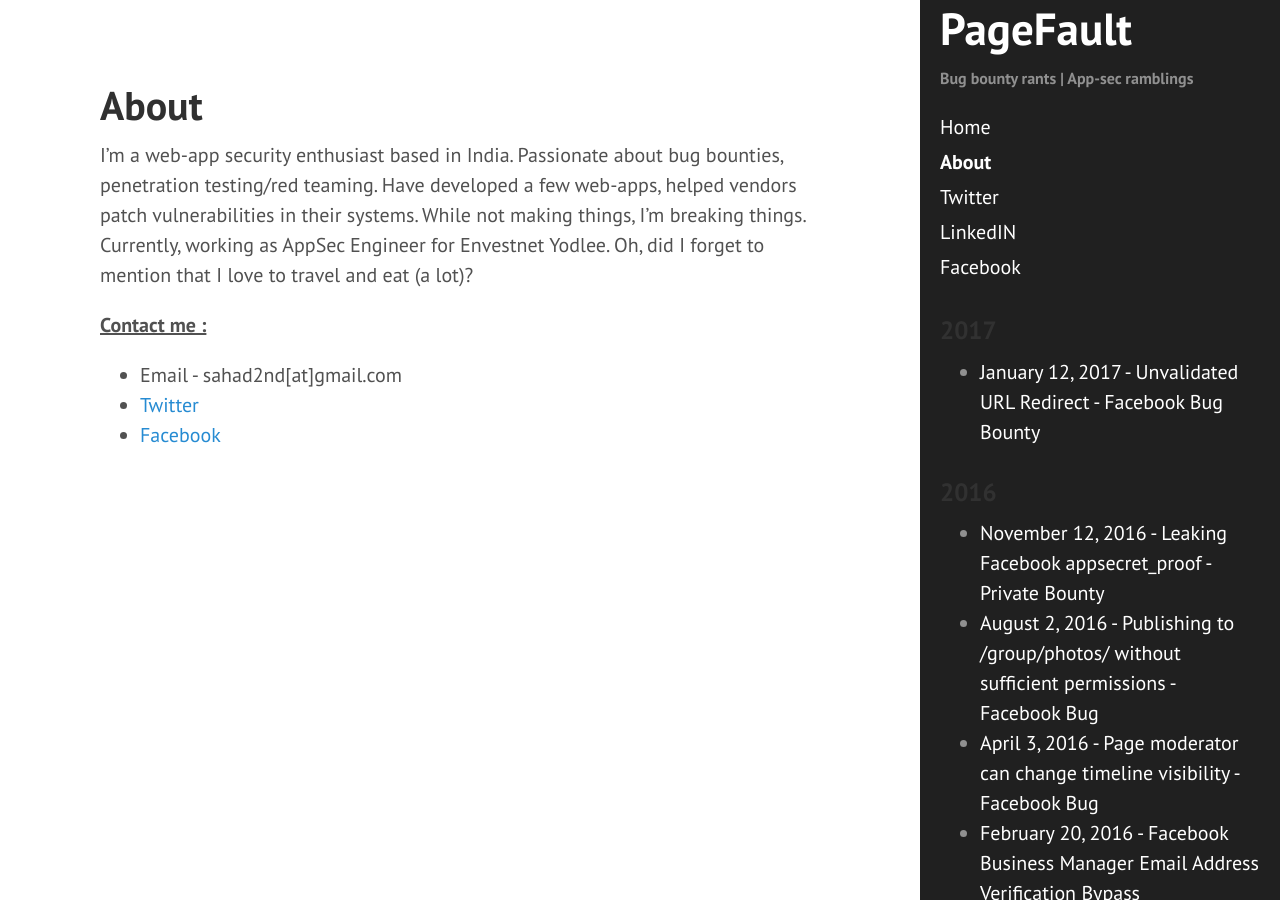
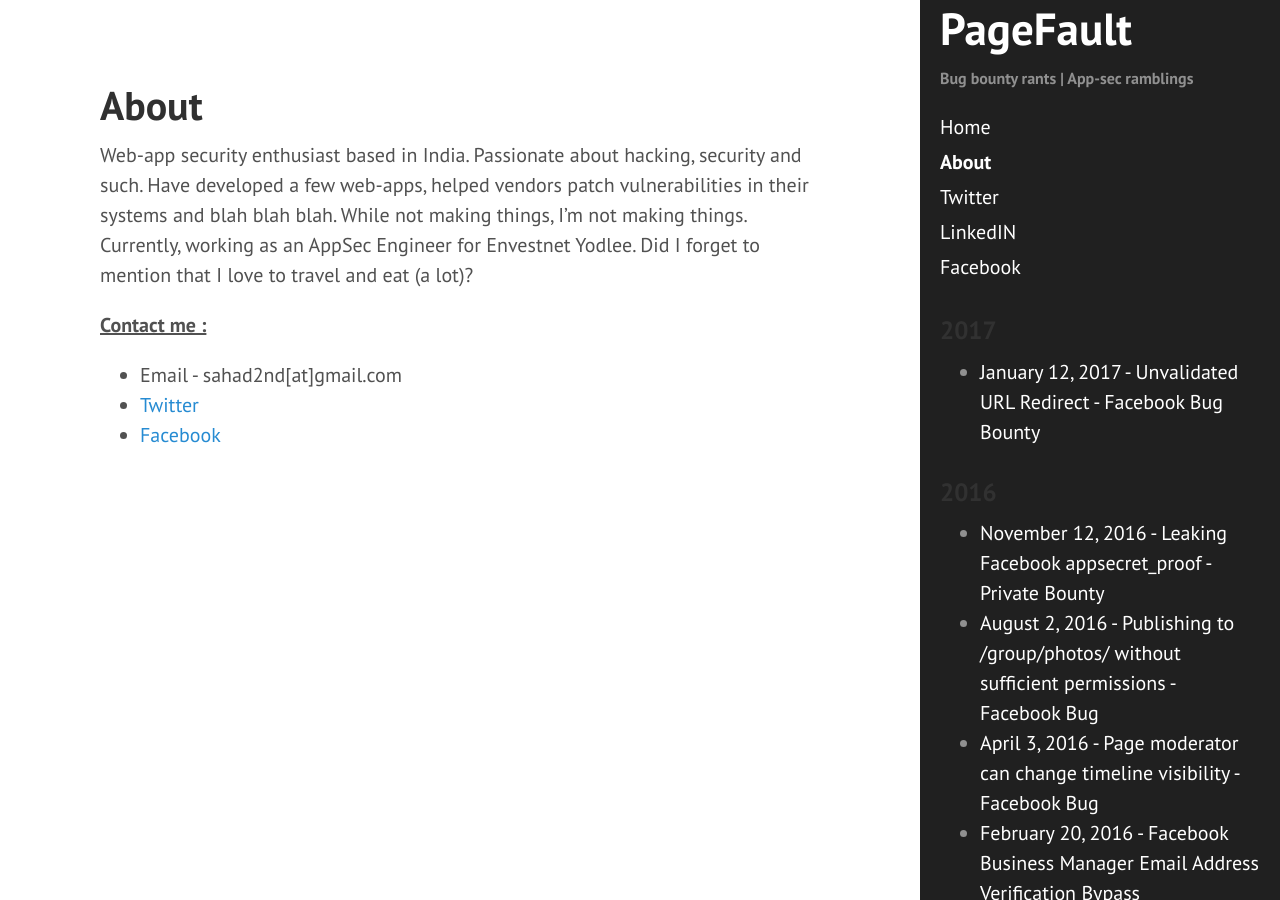
Before and after one commit to sahadnk72/sahadnk72.github.io, a Jekyll site: the page built from about.md, in a window 1280 px wide. Built offline with Jekyll 4.4.1, drawn with Linux system fonts in a browser that asks for light colours.

Commit message:
Update about.md

```diff
--- a/about.md
+++ b/about.md
@@ -4,7 +4,7 @@ title: About
 ---
 
 
-I'm a web-app security enthusiast based in India. Passionate about bug bounties, penetration testing/red teaming. Have developed a few web-apps, helped vendors patch vulnerabilities in their systems. While not making things, I'm breaking things. Currently, working as AppSec Engineer for Envestnet Yodlee. Oh, did I forget to mention that I love to travel and eat (a lot)?
+Web-app security enthusiast based in India. Passionate about hacking, security and such. Have developed a few web-apps, helped vendors patch vulnerabilities in their systems and blah blah blah. While not making things, I'm not making things. Currently, working as an AppSec Engineer for Envestnet Yodlee. Did I forget to mention that I love to travel and eat (a lot)?
 
 
 <b><u>Contact me :</u></b>
```
